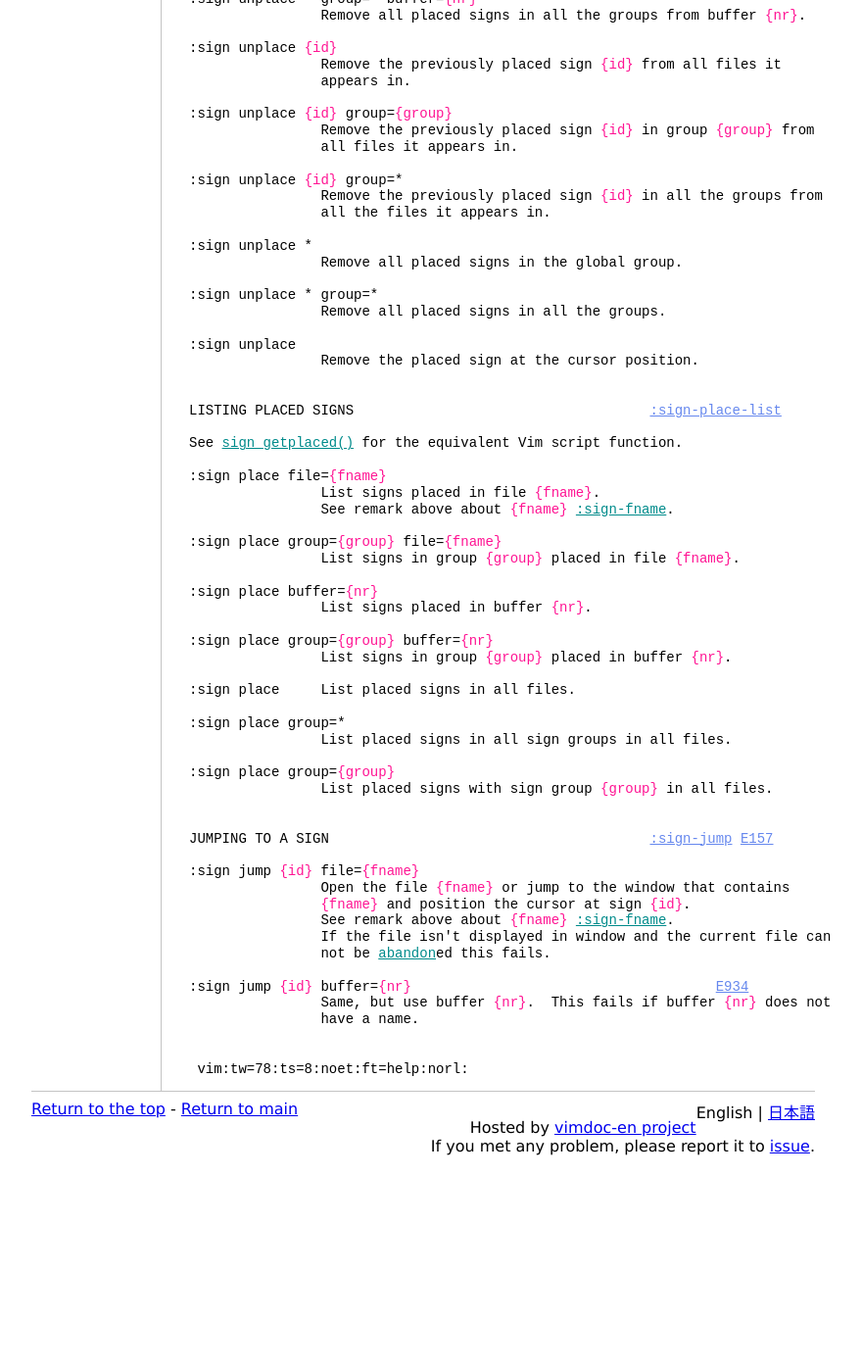
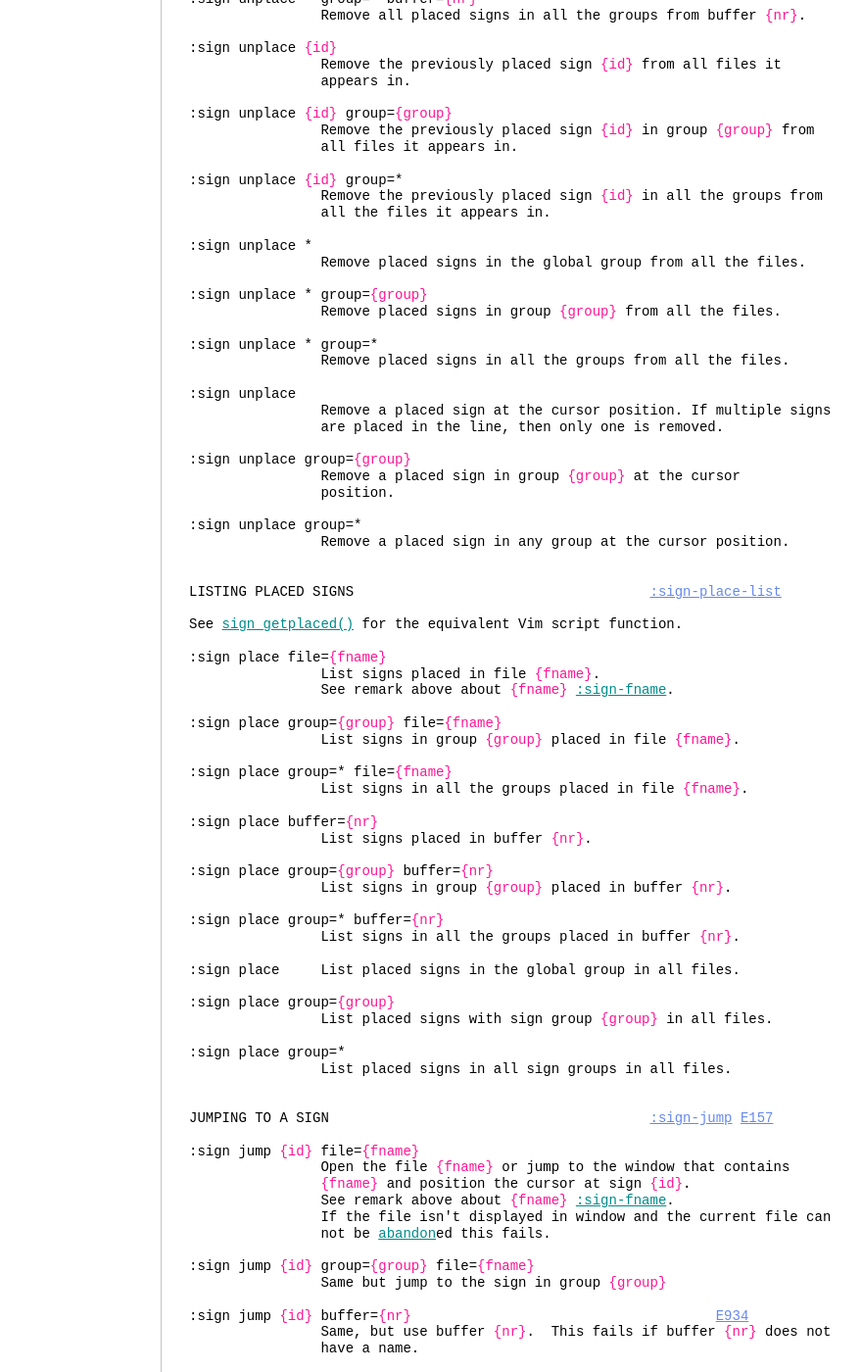
Before and after one commit to vim-jp/vimdoc-en, a Jekyll site: the page built from sign.html, in a window 1280 px wide and 1400 px high, scrolled down 4193 px. Shown: the whole window at 98% size, without its empty margins (208-1087 px from the left). Built offline with Jekyll 4.4.1, drawn with Linux system fonts in a browser that asks for light colours; nearby versions of some CDN libraries; comment, search, counter and statistics services are not loaded; before the commit the page ends 5412 px from its top, so only the background shows below that; some of the changed text lies outside the part shown.

Commit message:
Generated by Travis JOB 703.1
https://travis-ci.org/vim-jp/vimdoc-en/builds/473406517

```diff
--- a/sign.html
+++ b/sign.html
@@ -256,13 +256,24 @@ See&nbsp;<a class="Identifier" href="eval.html#sign_unplace()">sign_unplace()</a
 &nbsp;&nbsp;&nbsp;&nbsp;&nbsp;&nbsp;&nbsp;&nbsp;&nbsp;&nbsp;&nbsp;&nbsp;&nbsp;&nbsp;&nbsp;&nbsp;all the files it appears in.<br>
 <br>
 :sign unplace *<br>
-&nbsp;&nbsp;&nbsp;&nbsp;&nbsp;&nbsp;&nbsp;&nbsp;&nbsp;&nbsp;&nbsp;&nbsp;&nbsp;&nbsp;&nbsp;&nbsp;Remove all placed signs in the global group.<br>
+&nbsp;&nbsp;&nbsp;&nbsp;&nbsp;&nbsp;&nbsp;&nbsp;&nbsp;&nbsp;&nbsp;&nbsp;&nbsp;&nbsp;&nbsp;&nbsp;Remove placed signs in the global group from all the files.<br>
+<br>
+:sign unplace * group=<span class="Special">{group}</span><br>
+&nbsp;&nbsp;&nbsp;&nbsp;&nbsp;&nbsp;&nbsp;&nbsp;&nbsp;&nbsp;&nbsp;&nbsp;&nbsp;&nbsp;&nbsp;&nbsp;Remove placed signs in group&nbsp;<span class="Special">{group}</span>&nbsp;from all the files.<br>
 <br>
 :sign unplace * group=*<br>
-&nbsp;&nbsp;&nbsp;&nbsp;&nbsp;&nbsp;&nbsp;&nbsp;&nbsp;&nbsp;&nbsp;&nbsp;&nbsp;&nbsp;&nbsp;&nbsp;Remove all placed signs in all the groups.<br>
+&nbsp;&nbsp;&nbsp;&nbsp;&nbsp;&nbsp;&nbsp;&nbsp;&nbsp;&nbsp;&nbsp;&nbsp;&nbsp;&nbsp;&nbsp;&nbsp;Remove placed signs in all the groups from all the files.<br>
 <br>
 :sign unplace<br>
-&nbsp;&nbsp;&nbsp;&nbsp;&nbsp;&nbsp;&nbsp;&nbsp;&nbsp;&nbsp;&nbsp;&nbsp;&nbsp;&nbsp;&nbsp;&nbsp;Remove the placed sign at the cursor position.<br>
+&nbsp;&nbsp;&nbsp;&nbsp;&nbsp;&nbsp;&nbsp;&nbsp;&nbsp;&nbsp;&nbsp;&nbsp;&nbsp;&nbsp;&nbsp;&nbsp;Remove a placed sign at the cursor position. If multiple signs<br>
+&nbsp;&nbsp;&nbsp;&nbsp;&nbsp;&nbsp;&nbsp;&nbsp;&nbsp;&nbsp;&nbsp;&nbsp;&nbsp;&nbsp;&nbsp;&nbsp;are placed in the line, then only one is removed.<br>
+<br>
+:sign unplace group=<span class="Special">{group}</span><br>
+&nbsp;&nbsp;&nbsp;&nbsp;&nbsp;&nbsp;&nbsp;&nbsp;&nbsp;&nbsp;&nbsp;&nbsp;&nbsp;&nbsp;&nbsp;&nbsp;Remove a placed sign in group&nbsp;<span class="Special">{group}</span>&nbsp;at the cursor<br>
+&nbsp;&nbsp;&nbsp;&nbsp;&nbsp;&nbsp;&nbsp;&nbsp;&nbsp;&nbsp;&nbsp;&nbsp;&nbsp;&nbsp;&nbsp;&nbsp;position.<br>
+<br>
+:sign unplace group=*<br>
+&nbsp;&nbsp;&nbsp;&nbsp;&nbsp;&nbsp;&nbsp;&nbsp;&nbsp;&nbsp;&nbsp;&nbsp;&nbsp;&nbsp;&nbsp;&nbsp;Remove a placed sign in any group at the cursor position.<br>
 <br>
 <br>
 <span class="Statement">LISTING PLACED SIGNS&nbsp;&nbsp;&nbsp;&nbsp;&nbsp;&nbsp;&nbsp;&nbsp;&nbsp;&nbsp;&nbsp;&nbsp;&nbsp;&nbsp;&nbsp;&nbsp;&nbsp;&nbsp;&nbsp;&nbsp;&nbsp;&nbsp;&nbsp;&nbsp;&nbsp;&nbsp;&nbsp;&nbsp;&nbsp;&nbsp;&nbsp;&nbsp;&nbsp;&nbsp;&nbsp;&nbsp;</span><a class="Constant" href="sign.html#:sign-place-list" name=":sign-place-list">:sign-place-list</a><br>
@@ -276,19 +287,25 @@ See&nbsp;<a class="Identifier" href="eval.html#sign_getplaced()">sign_getplaced(
 :sign place group=<span class="Special">{group}</span>&nbsp;file=<span class="Special">{fname}</span><br>
 &nbsp;&nbsp;&nbsp;&nbsp;&nbsp;&nbsp;&nbsp;&nbsp;&nbsp;&nbsp;&nbsp;&nbsp;&nbsp;&nbsp;&nbsp;&nbsp;List signs in group&nbsp;<span class="Special">{group}</span>&nbsp;placed in file&nbsp;<span class="Special">{fname}</span>.<br>
 <br>
+:sign place group=* file=<span class="Special">{fname}</span><br>
+&nbsp;&nbsp;&nbsp;&nbsp;&nbsp;&nbsp;&nbsp;&nbsp;&nbsp;&nbsp;&nbsp;&nbsp;&nbsp;&nbsp;&nbsp;&nbsp;List signs in all the groups placed in file&nbsp;<span class="Special">{fname}</span>.<br>
+<br>
 :sign place buffer=<span class="Special">{nr}</span><br>
 &nbsp;&nbsp;&nbsp;&nbsp;&nbsp;&nbsp;&nbsp;&nbsp;&nbsp;&nbsp;&nbsp;&nbsp;&nbsp;&nbsp;&nbsp;&nbsp;List signs placed in buffer&nbsp;<span class="Special">{nr}</span>.<br>
 <br>
 :sign place group=<span class="Special">{group}</span>&nbsp;buffer=<span class="Special">{nr}</span><br>
 &nbsp;&nbsp;&nbsp;&nbsp;&nbsp;&nbsp;&nbsp;&nbsp;&nbsp;&nbsp;&nbsp;&nbsp;&nbsp;&nbsp;&nbsp;&nbsp;List signs in group&nbsp;<span class="Special">{group}</span>&nbsp;placed in buffer&nbsp;<span class="Special">{nr}</span>.<br>
 <br>
-:sign place&nbsp;&nbsp;&nbsp;&nbsp; List placed signs in all files.<br>
+:sign place group=* buffer=<span class="Special">{nr}</span><br>
+&nbsp;&nbsp;&nbsp;&nbsp;&nbsp;&nbsp;&nbsp;&nbsp;&nbsp;&nbsp;&nbsp;&nbsp;&nbsp;&nbsp;&nbsp;&nbsp;List signs in all the groups placed in buffer&nbsp;<span class="Special">{nr}</span>.<br>
+<br>
+:sign place&nbsp;&nbsp;&nbsp;&nbsp; List placed signs in the global group in all files.<br>
+<br>
+:sign place group=<span class="Special">{group}</span><br>
+&nbsp;&nbsp;&nbsp;&nbsp;&nbsp;&nbsp;&nbsp;&nbsp;&nbsp;&nbsp;&nbsp;&nbsp;&nbsp;&nbsp;&nbsp;&nbsp;List placed signs with sign group&nbsp;<span class="Special">{group}</span>&nbsp;in all files.<br>
 <br>
 :sign place group=*<br>
 &nbsp;&nbsp;&nbsp;&nbsp;&nbsp;&nbsp;&nbsp;&nbsp;&nbsp;&nbsp;&nbsp;&nbsp;&nbsp;&nbsp;&nbsp;&nbsp;List placed signs in all sign groups in all files.<br>
-<br>
-:sign place group=<span class="Special">{group}</span><br>
-&nbsp;&nbsp;&nbsp;&nbsp;&nbsp;&nbsp;&nbsp;&nbsp;&nbsp;&nbsp;&nbsp;&nbsp;&nbsp;&nbsp;&nbsp;&nbsp;List placed signs with sign group&nbsp;<span class="Special">{group}</span>&nbsp;in all files.<br>
 <br>
 <br>
 <span class="Statement">JUMPING TO A SIGN&nbsp;&nbsp;&nbsp;&nbsp;&nbsp;&nbsp;&nbsp;&nbsp;&nbsp;&nbsp;&nbsp;&nbsp;&nbsp;&nbsp;&nbsp;&nbsp;&nbsp;&nbsp;&nbsp;&nbsp;&nbsp;&nbsp;&nbsp;&nbsp;&nbsp;&nbsp;&nbsp;&nbsp;&nbsp;&nbsp;&nbsp;&nbsp;&nbsp;&nbsp;&nbsp;&nbsp;&nbsp;&nbsp;&nbsp;</span><a class="Constant" href="sign.html#:sign-jump" name=":sign-jump">:sign-jump</a>&nbsp;<a class="Constant" href="sign.html#E157" name="E157">E157</a><br>
@@ -300,10 +317,16 @@ See&nbsp;<a class="Identifier" href="eval.html#sign_getplaced()">sign_getplaced(
 &nbsp;&nbsp;&nbsp;&nbsp;&nbsp;&nbsp;&nbsp;&nbsp;&nbsp;&nbsp;&nbsp;&nbsp;&nbsp;&nbsp;&nbsp;&nbsp;If the file isn't displayed in window and the current file can<br>
 &nbsp;&nbsp;&nbsp;&nbsp;&nbsp;&nbsp;&nbsp;&nbsp;&nbsp;&nbsp;&nbsp;&nbsp;&nbsp;&nbsp;&nbsp;&nbsp;not be&nbsp;<a class="Identifier" href="editing.html#abandon">abandon</a>ed this fails.<br>
 <br>
+:sign jump&nbsp;<span class="Special">{id}</span>&nbsp;group=<span class="Special">{group}</span>&nbsp;file=<span class="Special">{fname}</span><br>
+&nbsp;&nbsp;&nbsp;&nbsp;&nbsp;&nbsp;&nbsp;&nbsp;&nbsp;&nbsp;&nbsp;&nbsp;&nbsp;&nbsp;&nbsp;&nbsp;Same but jump to the sign in group&nbsp;<span class="Special">{group}</span><br>
+<br>
 :sign jump&nbsp;<span class="Special">{id}</span>&nbsp;buffer=<span class="Special">{nr}</span>&nbsp;&nbsp;&nbsp;&nbsp;&nbsp;&nbsp;&nbsp;&nbsp;&nbsp;&nbsp;&nbsp;&nbsp;&nbsp;&nbsp;&nbsp;&nbsp;&nbsp;&nbsp;&nbsp;&nbsp;&nbsp;&nbsp;&nbsp;&nbsp;&nbsp;&nbsp;&nbsp;&nbsp;&nbsp;&nbsp;&nbsp;&nbsp;&nbsp;&nbsp;&nbsp;&nbsp;&nbsp;<a class="Constant" href="sign.html#E934" name="E934">E934</a><br>
 &nbsp;&nbsp;&nbsp;&nbsp;&nbsp;&nbsp;&nbsp;&nbsp;&nbsp;&nbsp;&nbsp;&nbsp;&nbsp;&nbsp;&nbsp;&nbsp;Same, but use buffer&nbsp;<span class="Special">{nr}</span>.&nbsp;&nbsp;This fails if buffer&nbsp;<span class="Special">{nr}</span>&nbsp;does not<br>
 &nbsp;&nbsp;&nbsp;&nbsp;&nbsp;&nbsp;&nbsp;&nbsp;&nbsp;&nbsp;&nbsp;&nbsp;&nbsp;&nbsp;&nbsp;&nbsp;have a name.<br>
 <br>
+:sign jump&nbsp;<span class="Special">{id}</span>&nbsp;group=<span class="Special">{group}</span>&nbsp;buffer=<span class="Special">{nr}</span><br>
+&nbsp;&nbsp;&nbsp;&nbsp;&nbsp;&nbsp;&nbsp;&nbsp;&nbsp;&nbsp;&nbsp;&nbsp;&nbsp;&nbsp;&nbsp;&nbsp;Same but jump to the sign in group&nbsp;<span class="Special">{group}</span><br>
+<br>
 <br>
 &nbsp;vim:tw=78:ts=8:noet:ft=help:norl:<br>
 </div>
```
